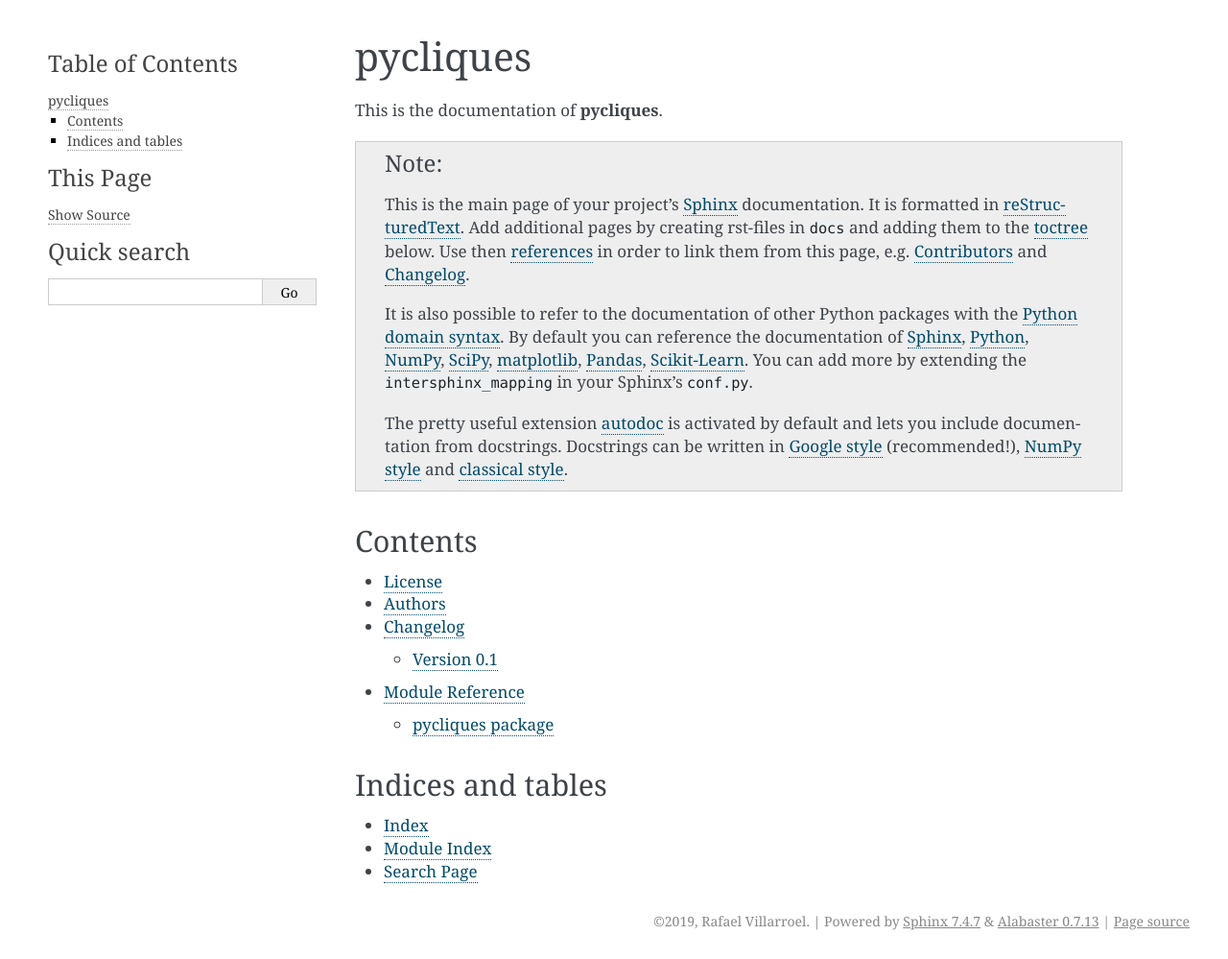
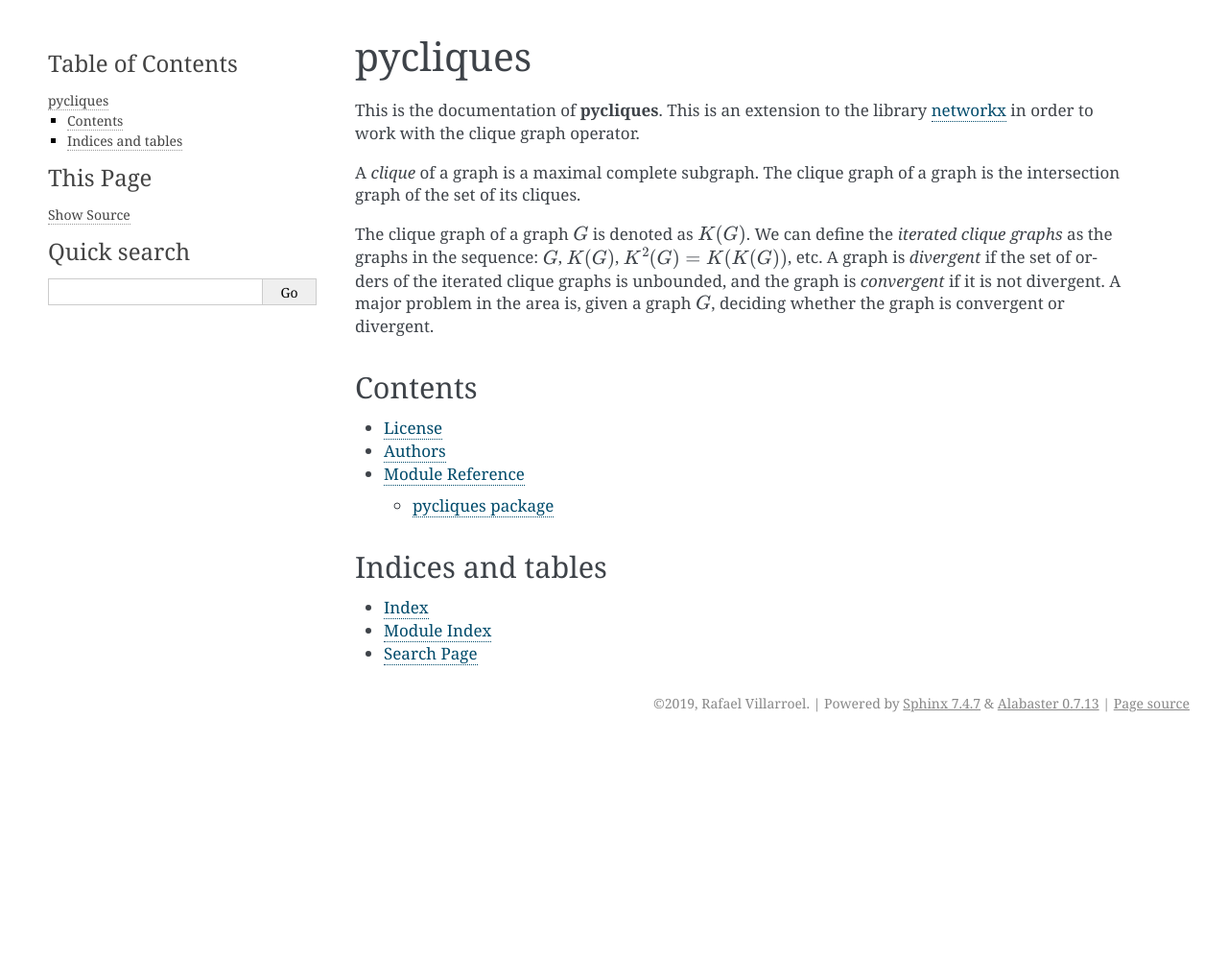
Before and after one commit to rvf0068/pycliques, a Sphinx documentation site: the page built from docs/index.rst, in a window 1280 px wide. Shown: the whole page at 96% size. Built offline with Sphinx 7.4.7, drawn with Linux system fonts in a browser that asks for light colours; after the commit the page ends 900 px from its top, so only the background shows below that.

Commit message:
Some work in the docs

```diff
--- a/docs/changelog.rst
+++ /dev/null
@@ -1,2 +0,0 @@
-.. _changes:
-.. include:: ../CHANGELOG.rst
--- a/docs/index.rst
+++ b/docs/index.rst
@@ -2,25 +2,20 @@
 pycliques
 =========
 
-This is the documentation of **pycliques**.
+This is the documentation of **pycliques**. This is an extension to
+the library `networkx <https://networkx.github.io/>`_ in order to work
+with the clique graph operator.
 
-.. note::
+A *clique* of a graph is a maximal complete subgraph.  The clique
+graph of a graph is the intersection graph of the set of its cliques.
 
-    This is the main page of your project's `Sphinx`_ documentation.
-    It is formatted in `reStructuredText`_. Add additional pages
-    by creating rst-files in ``docs`` and adding them to the `toctree`_ below.
-    Use then `references`_ in order to link them from this page, e.g.
-    :ref:`authors` and :ref:`changes`.
-
-    It is also possible to refer to the documentation of other Python packages
-    with the `Python domain syntax`_. By default you can reference the
-    documentation of `Sphinx`_, `Python`_, `NumPy`_, `SciPy`_, `matplotlib`_,
-    `Pandas`_, `Scikit-Learn`_. You can add more by extending the
-    ``intersphinx_mapping`` in your Sphinx's ``conf.py``.
-
-    The pretty useful extension `autodoc`_ is activated by default and lets
-    you include documentation from docstrings. Docstrings can be written in
-    `Google style`_ (recommended!), `NumPy style`_ and `classical style`_.
+The clique graph of a graph :math:`G` is denoted as :math:`K(G)`. We can
+define the *iterated clique graphs* as the graphs in the sequence:
+:math:`G`, :math:`K(G)`, :math:`K^{2}(G)=K(K(G))`, etc. A graph is *divergent* if
+the set of orders of the iterated clique graphs is unbounded, and the
+graph is *convergent* if it is not divergent. A major problem in the
+area is, given a graph :math:`G`, deciding whether the graph is convergent
+or divergent.
 
 
 Contents
@@ -31,7 +26,6 @@ Contents
 
    License <license>
    Authors <authors>
-   Changelog <changelog>
    Module Reference <api/modules>
 
 
@@ -41,19 +35,3 @@ Indices and tables
 * :ref:`genindex`
 * :ref:`modindex`
 * :ref:`search`
-
-.. _toctree: http://www.sphinx-doc.org/en/master/usage/restructuredtext/directives.html
-.. _reStructuredText: http://www.sphinx-doc.org/en/master/usage/restructuredtext/basics.html
-.. _references: http://www.sphinx-doc.org/en/stable/markup/inline.html
-.. _Python domain syntax: http://sphinx-doc.org/domains.html#the-python-domain
-.. _Sphinx: http://www.sphinx-doc.org/
-.. _Python: http://docs.python.org/
-.. _Numpy: http://docs.scipy.org/doc/numpy
-.. _SciPy: http://docs.scipy.org/doc/scipy/reference/
-.. _matplotlib: https://matplotlib.org/contents.html#
-.. _Pandas: http://pandas.pydata.org/pandas-docs/stable
-.. _Scikit-Learn: http://scikit-learn.org/stable
-.. _autodoc: http://www.sphinx-doc.org/en/stable/ext/autodoc.html
-.. _Google style: https://github.com/google/styleguide/blob/gh-pages/pyguide.md#38-comments-and-docstrings
-.. _NumPy style: https://numpydoc.readthedocs.io/en/latest/format.html
-.. _classical style: http://www.sphinx-doc.org/en/stable/domains.html#info-field-lists
```
Also changed, not shown: CHANGELOG.rst (deleted, +0 -10 lines), README.rst (+14 -4 lines).
